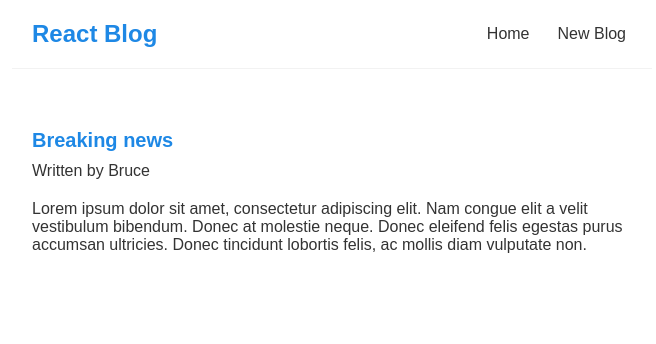
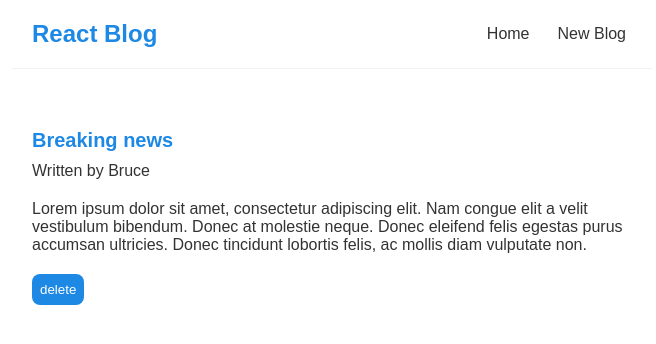
Before and after one commit to diegochiquero/react-blog, a React (Create React App) app: page /blogs/1 in a window 1280 px wide. Shown: the top 344 px of the page, without its empty margins (308-964 px from the left). Built offline with nearby package versions, Linux system fonts and the light colour scheme; data requests are answered from the project's data file.

Commit message:
refactor: url fetch

```diff
--- a/src/views/BlogDetails.js
+++ b/src/views/BlogDetails.js
@@ -1,13 +1,20 @@
-import { useParams } from "react-router-dom";
+import { useHistory, useParams } from "react-router-dom";
 import useFetch from "../hooks/useFetch";
 
 const BlogDetails = () => {
+  const url = "http://localhost:8000/blogs/";
   const { id } = useParams();
-  const {
-    datas: blog,
-    error,
-    isPending,
-  } = useFetch("http://localhost:8000/blogs/" + id);
+  const history = useHistory();
+
+  const { datas: blog, error, isPending } = useFetch(url + id);
+
+  const handleClick = () => {
+    fetch(url + blog.id, {
+      method: "DELETE",
+    }).then(() => {
+      history.push("/");
+    });
+  };
 
   return (
     <div className="blog-details">
@@ -18,6 +25,7 @@
           <h2>{blog.title}</h2>
           <p>Written by {blog.author}</p>
           <div>{blog.body}</div>
+          <button onClick={handleClick}>delete</button>
         </article>
       )}
     </div>
--- a/src/views/Home.js
+++ b/src/views/Home.js
@@ -2,11 +2,12 @@
 import useFetch from "../hooks/useFetch";
 
 const Home = () => {
+  const url = "http://localhost:8000/blogs";
   const {
     datas: blogs,
     isPending,
     error,
-  } = useFetch("http://localhost:8000/blogs");
+  } = useFetch(url);
 
   return (
     <div className="home">
```
